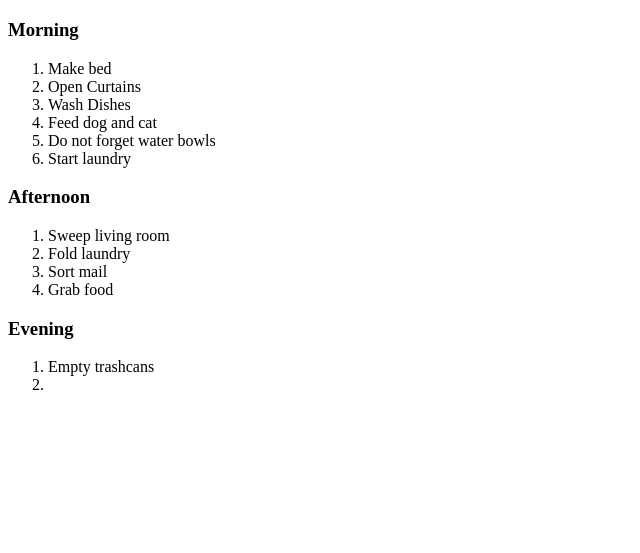
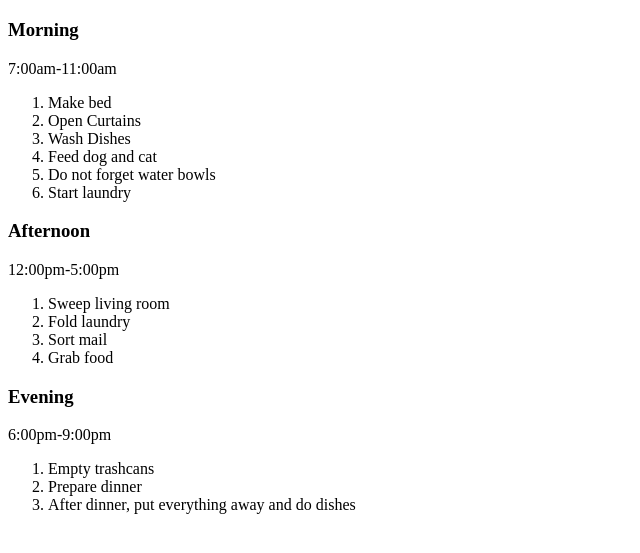
Before and after one commit to architect642/git_test, a plain HTML site: page website example/todolist.html in a window 1280 px wide. Shown: the part 61-614 px from the top of the page, without its empty margins (0-640 px from the left). Drawn offline with Linux system fonts and the light colour scheme.

Commit message:
todolist.html config

```diff
--- a/website example/todolist.html
+++ b/website example/todolist.html
@@ -8,6 +8,7 @@
 <body>
     <h1>To-Do List</h1>
     <h3>Morning</h3>
+    <p>7:00am-11:00am</p>
     <ol>
       <li>Make bed</li>
       <li>Open Curtains</li>
@@ -17,6 +18,7 @@
       <li>Start laundry</li>
     </ol>
     <h3>Afternoon</h3>
+    <p>12:00pm-5:00pm</p>
     <ol>
       <li>Sweep living room</li>
       <li>Fold laundry</li>
@@ -24,9 +26,11 @@
       <li>Grab food</li>
     </ol>
     <h3>Evening</h3>
+    <p>6:00pm-9:00pm</p>
     <ol>
       <li>Empty trashcans</li>
-      <li
+      <li>Prepare dinner</li>
+      <li>After dinner, put everything away and do dishes</li>
     </ol>
 
 </body>
```
